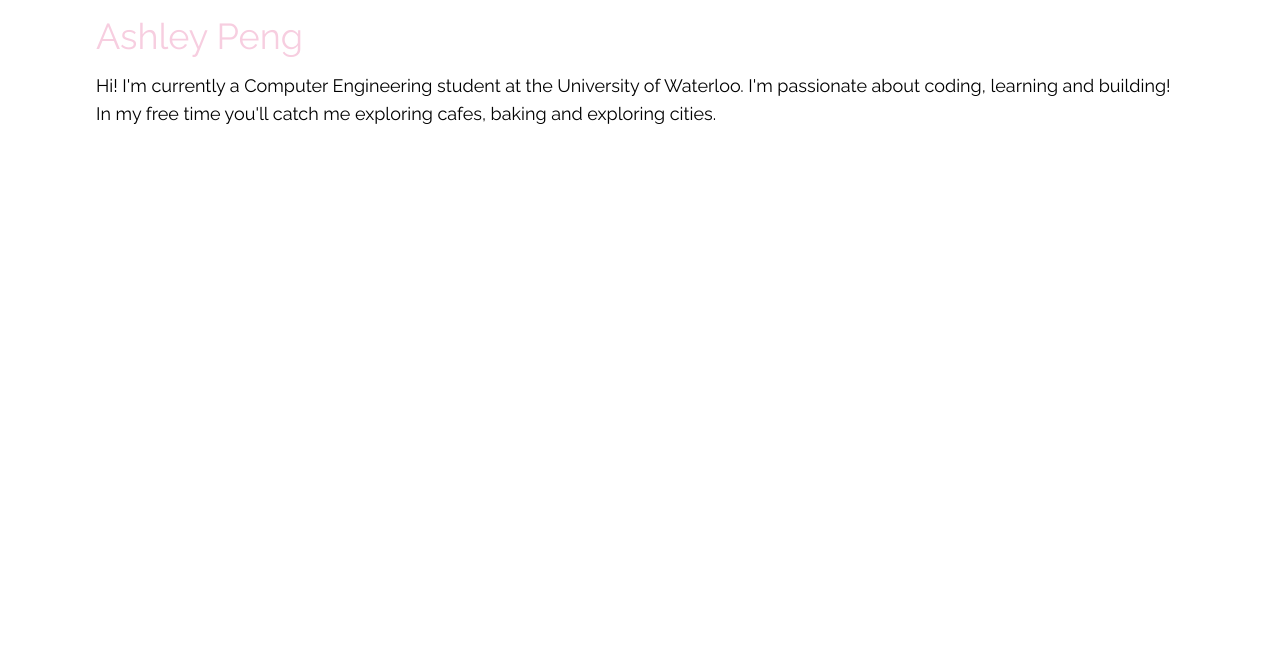
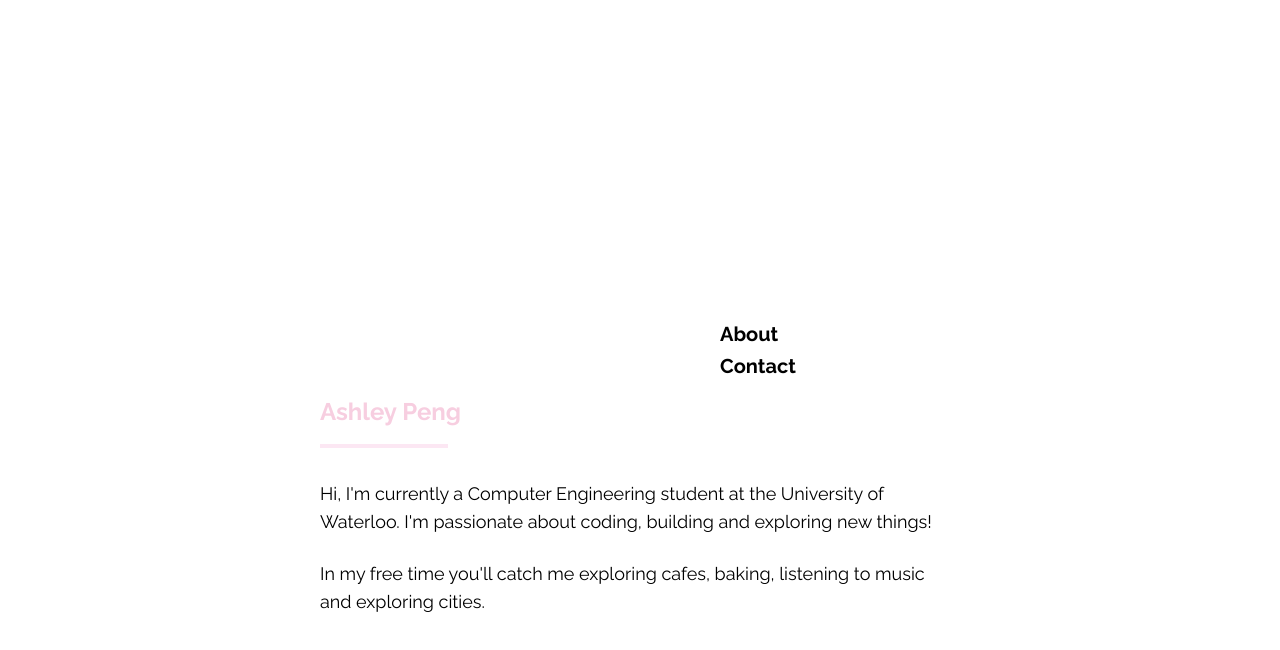
Before and after one commit to a33peng/personal-website, a Next.js app: page /about in a window 1280 px wide. Shown: the top 650 px of the page. Built offline with nearby package versions, Linux system fonts and the light colour scheme.

Commit message:
add about me

```diff
--- a/app/about/page.tsx
+++ b/app/about/page.tsx
@@ -1,11 +1,21 @@
+'use client'
+
+import NavBar from "../components/nav";
+
 export default function About() {
   return (
     <>
-      <div className="flex min-h-screen">
-        <div className="mx-24">
-          <h1 className="font-raleway text-4xl mt-10 mb-10"> Ashley Peng</h1>
-          <p className="font-raleway text-lg "> Hi! I'm currently a Computer Engineering student at the University of Waterloo. I'm passionate about coding, learning and building!</p>
-          <p className="font-raleway text-lg"> In my free time you'll catch me exploring cafes, baking and exploring cities.</p>
+     <div className="flex min-h-screen">
+        <div className="m-80 flex flex-col">
+            <div className="w-full">
+                <NavBar />
+            </div>
+
+            <h1 className="font-raleway font-bold text-2xl"> Ashley Peng</h1>
+            <div className="w-1/5 h-1 mb-8 bg-pink-100" />
+            <p className="font-raleway text-lg "> Hi, I'm currently a Computer Engineering student at the University of Waterloo. I'm passionate about coding, building and exploring new things!</p>
+            <br />
+            <p className="font-raleway text-lg"> In my free time you'll catch me exploring cafes, baking, listening to music and exploring cities.</p>
         </div>
       </div>
     </>
--- a/app/components/nav.tsx
+++ b/app/components/nav.tsx
@@ -46,13 +46,13 @@ export default function NavBar() {
 
 
     return (
-        <div className="font-raleway font-semibold text-xl ml-100">
+            <nav className="font-raleway font-semibold text-xl flex flex-col gap-1 ml-100">
             <Link className={`link ${pathName === '/about' ? 'active' : ''}`} href="/about">
                 <NavText rotation={2}> About </NavText>
             </Link>
             <Link href="mailto:a33peng@uwaterloo.ca">
                 <NavText rotation={-2}> Contact </NavText>
             </Link>
-        </div>
+        </nav>
     );
 }
```
